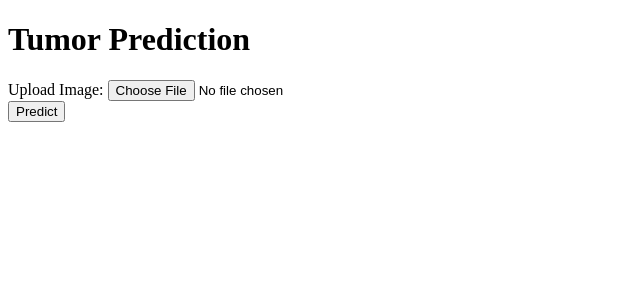
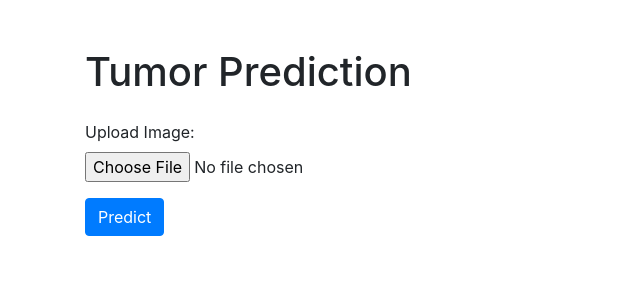
Before and after one commit to ShamikRana/Brain-Tumor-Prediction-Flask-App, a Flask app: page / in a window 1280 px wide. Shown: the top 300 px of the page, without its empty margins (0-640 px from the left). Run offline with Flask 3, Linux system fonts and the light colour scheme; some libraries are stand-ins or nearby versions.

Commit message:
first commit

```diff
--- a/templates/home.html
+++ b/templates/home.html
@@ -5,23 +5,26 @@
     <meta http-equiv="X-UA-Compatible" content="IE=edge">
     <meta name="viewport" content="width=device-width, initial-scale=1.0">
     <title>Tumor Prediction</title>
+    <link rel="stylesheet" href="https://stackpath.bootstrapcdn.com/bootstrap/4.5.2/css/bootstrap.min.css">
 </head>
 <body>
-    <header>
+    <div class="container">
+        <header class="mt-5">
             <h1>Tumor Prediction</h1>
         </header>
 
-    <section class="content">
+        <section class="content mt-4">
             <form method="POST" enctype="multipart/form-data">
                 {{ form.hidden_tag() }}
                 <div class="form-group">
                     <label for="file">Upload Image:</label>
-                {{ form.file }}
+                    {{ form.file(class="form-control-file") }}
                 </div>
                 <div class="form-group">
                     {{ form.submit(class="btn btn-primary") }}
                 </div>
             </form>
         </section>
+    </div>
 </body>
 </html>
```
Lines whose indentation alone changed are shown as unchanged.
